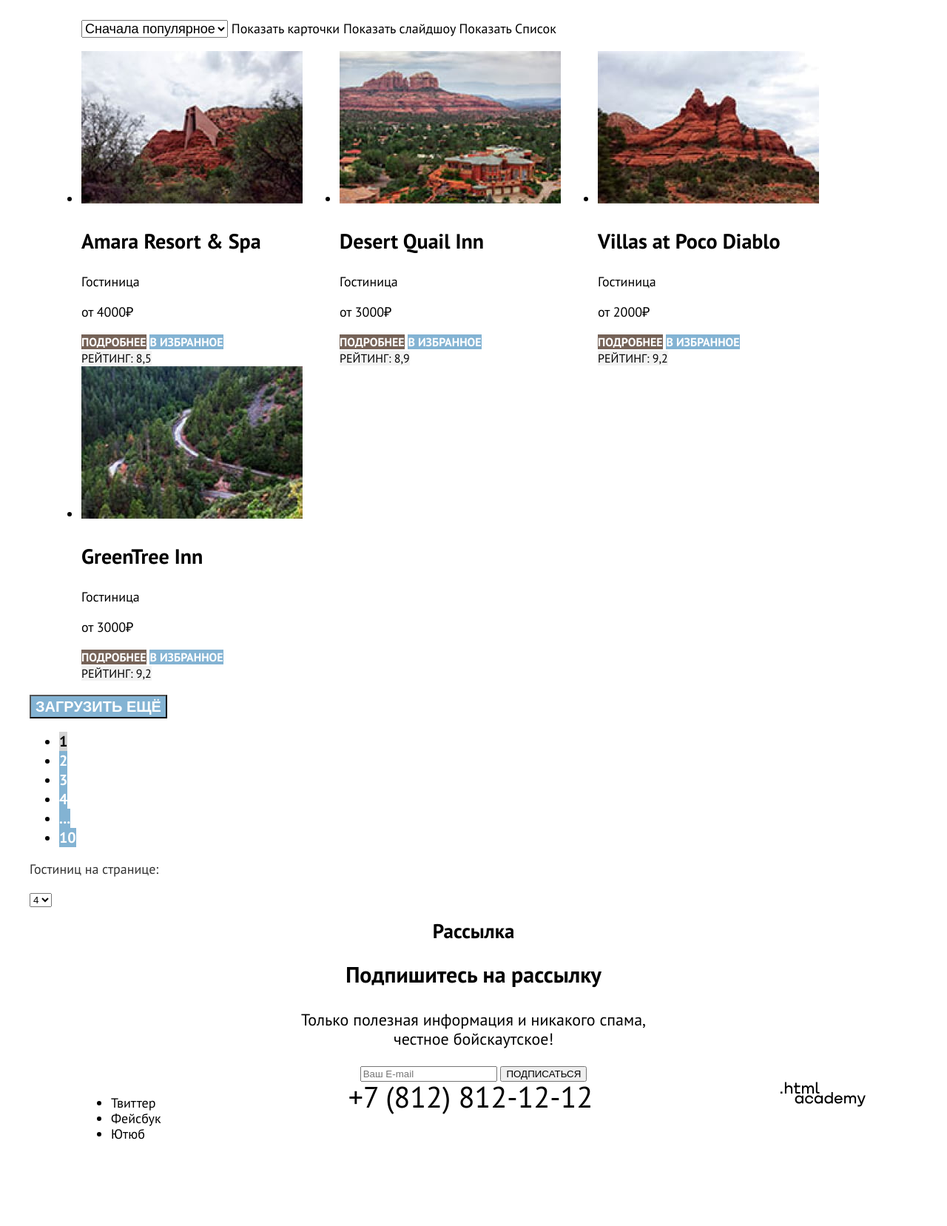
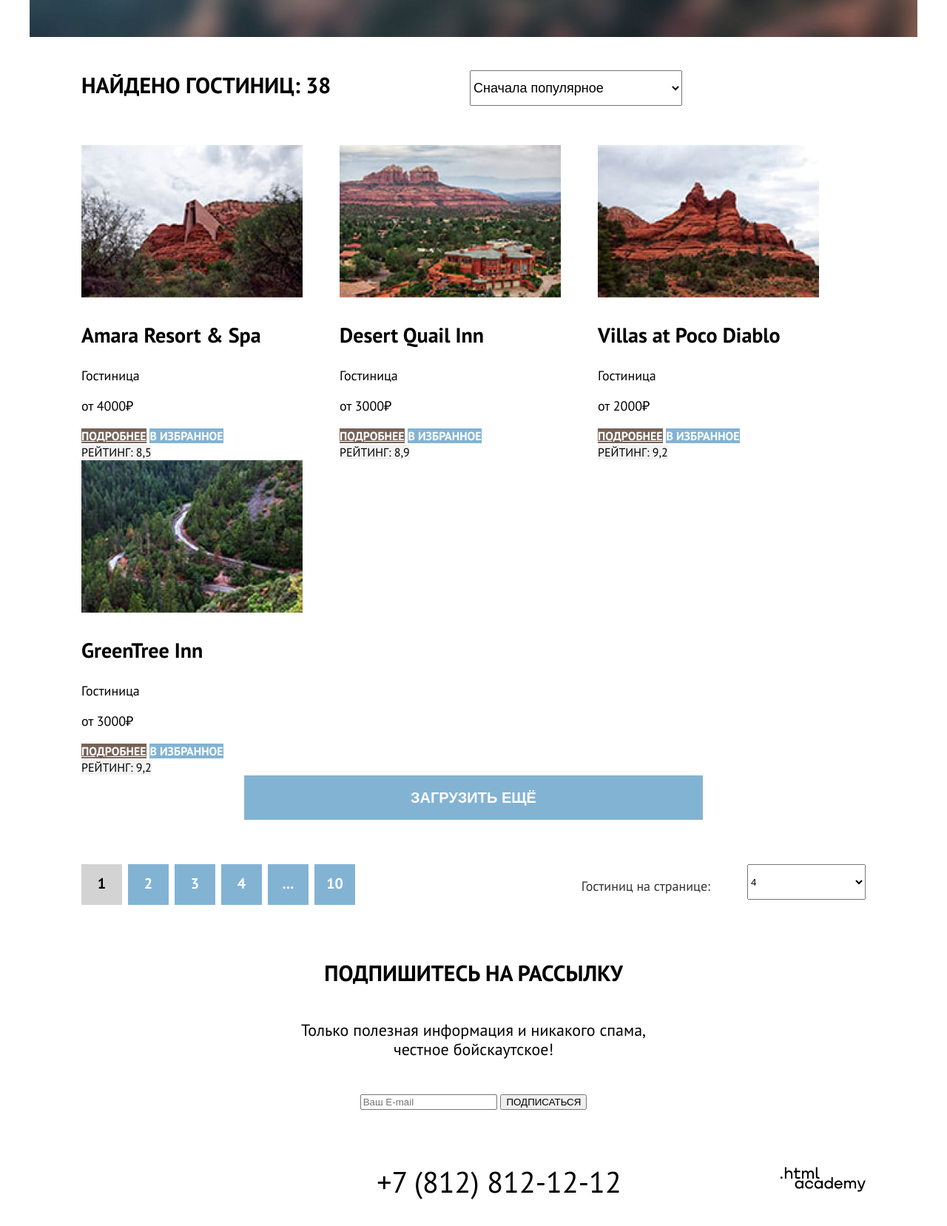
Before and after one commit to htmlacademy-htmlcss/1450983-sedona-33, a plain HTML site: page catalog.html in a window 1280 px wide. Shown: the part 432-2089 px from the top of the page at 74% size. Before the commit the page ends 1993 px from the top, so only its background shows below. Drawn offline with Linux system fonts and the light colour scheme.

Commit message:
Микросетки на флексах для всех страниц

```diff
--- a/catalog.html
+++ b/catalog.html
@@ -42,9 +42,7 @@
             </a>
           </li>
           <li class="navigation-item">
-            <a href="#" class="navigation-link">
-              <span class="visually-hidden"> Хочу сюда </span>
-            </a>
+            <a href="#" class="navigation-link">Хочу сюда</a>
           </li>
         </ul>
       </nav>
@@ -64,7 +62,7 @@
             </ul>
           </header>
           <section class="catalog-filter">
-            <h2 class="visually-hidden" hidden>Список с фильтрами</h2>
+            <h2 class="visually-hidden">Список с фильтрами</h2>
             <form
               class="catalog-filter"
               action="https://echo.htmlacademy.ru/"
@@ -146,10 +144,13 @@
         </div>
         <section class="sorting">
           <div class="sorting-container">
-            <h2 class="visually-hidden" hidden>Сортировка</h2>
+            <div class="sorting-head">
+              <h2 class="visually-hidden">Сортировка</h2>
               <p class="sorting-name">
                 Найдено гостиниц: <span class="sorting-name">38</span>
               </p>
+            </div>
+            <div class="sorting-select">
               <select class="select-control" aria-label="Сортировка">
                 <option value="popular">Сначала популярное</option>
                 <option value="cheap">Сначала дешёвое</option>
@@ -164,6 +165,7 @@
               <a class="button" href="#">
                 <span class="visually-hidden">Показать Список</span>
               </a>
+            </div>
           </div>
           <ul class="hotel-list">
             <li class="hotel-card">
@@ -242,6 +244,7 @@
           <button class="pagination-show-more" type="button">
             Загрузить ещё
           </button>
+          <div class="pagination-container">
             <ul class="pagination">
               <li class="pagination-item">
                 <a class="pagination-link pagination-current">1</a>
@@ -262,6 +265,7 @@
                 <a class="pagination-link" href="#">10</a>
               </li>
             </ul>
+
             <p class="number">Гостиниц на странице:</p>
             <select class="select-number" aria-label="Количество">
               <option value="four">4</option>
@@ -269,11 +273,12 @@
               <option value="two">2</option>
               <option value="one">1</option>
             </select>
+          </div>
         </section>
-        <section class="email-form2">
+        <section class="email-form-two">
           <h2 class="visually-hidden">Рассылка</h2>
-          <p class="email-name2">Подпишитесь на рассылку</p>
-          <p class="email-text2">
+          <p class="email-name-two">Подпишитесь на рассылку</p>
+          <p class="email-text-two">
             Только полезная информация и никакого спама, <br />
             честное бойскаутское!
           </p>
@@ -291,6 +296,7 @@
               required
             />
             <button class="button newsletter-button" type="submit">
+              ПОДПИСАТЬСЯ
               <span class="visually-hidden">ПОДПИСАТЬСЯ</span>
             </button>
           </form>
@@ -300,7 +306,7 @@
     <footer class="page-footer">
       <div class="page-footer-container">
         <section class="footer-social">
-          <h2 class="visually-hidden" hidden>Давайте дружить</h2>
+          <h2 class="visually-hidden">Давайте дружить</h2>
           <ul class="footer-social-list">
             <li class="footer-social-item">
               <a class="button" href="https://twitter.com/htmlacademy_ru">
@@ -320,7 +326,7 @@
           </ul>
         </section>
         <section>
-          <h2 class="visually-hidden" hidden>Телефон</h2>
+          <h2 class="visually-hidden">Телефон</h2>
           <address class="footer-tel">
             <a class="footer-contacts-address-phone" href="tel:+78128121212"
               >+7 (812) 812-12-12</a
@@ -328,7 +334,7 @@
           </address>
         </section>
         <section class="footer-img">
-          <h2 class="visually-hidden" hidden>HTML-ACADEMY</h2>
+          <h2 class="visually-hidden">HTML-ACADEMY</h2>
           <img
             class="footer-logo"
             src="images/html-academy.svg"
--- a/styles/styles.css
+++ b/styles/styles.css
@@ -30,6 +30,17 @@ body {
   color: black;
 }
 
+.visually-hidden {
+  position: absolute;
+  width: 1px;
+  height: 1px;
+  margin: -1px;
+  padding: 0;
+  border: 0;
+  clip: rect(0 0 0 0);
+  overflow: hidden;
+}
+
 /* Header */
 
 .header-page {
@@ -37,7 +48,6 @@ body {
   background-color: #ffffff;
 }
 .page-logo {
-  margin-right: 30pxpx;
   width: 139px;
 }
 .navigation {
@@ -46,15 +56,22 @@ body {
   margin: 0 auto;
 }
 .navigation-list {
+  display: flex;
+  flex-wrap: wrap;
   margin: 0;
   padding: 0;
-  width: 345px;
+  list-style-type: none;
 }
 .navigation-user {
-  max-width: 264px;
   margin-left: auto;
 }
+.navigation-user .navigation-link {
+  min-width: 16px;
+  min-height: 22px;
+}
 .navigation-link {
+  display: block;
+  padding: 20px 34px;
   font-size: 20px;
   line-height: 26px;
   font-weight: 700;
@@ -82,22 +99,32 @@ body {
   background-size: 100% auto;
 }
 .logo {
+  padding-top: 50px;
+  padding-bottom: 82px;
   display: block;
   margin: 0 auto;
 }
 .sedona-title {
+  display: block;
+  padding-top: 60px;
   margin: 0;
   font-weight: bold;
   font-size: 30px;
   line-height: 36px;
   text-align: center;
+  text-transform: uppercase;
 }
 .sedona-text {
+  display: block;
+  padding-top: 30px;
   margin: 0;
   font-weight: 400;
   font-size: 22px;
   line-height: 36px;
   text-align: center;
+}
+.sedona-cause {
+  height: 282px;
 }
 .advantages-container {
   display: flex;
@@ -107,6 +134,11 @@ body {
   background-color: #83b3d3;
   text-align: center;
   width: 400px;
+}
+.advantages-title {
+  padding-top: 98px;
+  margin: 0;
+  text-transform: uppercase;
 }
 .advantages-image {
   width: 800px;
@@ -119,8 +151,10 @@ body {
 .advices-list {
   margin: 0;
   padding: 0;
+  height: 384px;
   display: flex;
   justify-content: space-between;
+  list-style-type: none;
 }
 .advices-item {
   width: 400px;
@@ -134,11 +168,15 @@ body {
   background: rgba(131, 179, 211, 0.12);
   text-align: center;
   width: 400px;
+  height: 384px;
 }
 
 .attraction-title {
+  margin: 0;
+  padding-top: 98px;
   font-size: 24px;
   line-height: 28px;
+  text-transform: uppercase;
 }
 .advantages-title {
   color: #ffffff;
@@ -153,6 +191,7 @@ body {
 .advices-house {
   background: rgba(131, 179, 211, 0.12);
   text-align: center;
+  padding-top: 98px;
 }
 .advices-name {
   font-size: 24px;
@@ -160,16 +199,20 @@ body {
 }
 .advices-food {
   text-align: center;
+  padding-top: 98px;
 }
 .advices-present {
   background: rgba(131, 179, 211, 0.12);
   text-align: center;
+  padding-top: 98px;
 }
 .quest {
   text-align: center;
+  height: 417px;
 }
 .quest-title {
   margin: 0;
+  padding-top: 90px;
   font-size: 30px;
   line-height: 36px;
   font-weight: 700;
@@ -178,50 +221,72 @@ body {
 .quest-text {
   font-size: 22px;
   line-height: 26px;
+  margin: 0;
+  padding: 30px 0 50px 0;
+}
+.button-hotel {
+  background-color: #756257;
+  color: #ffffff;
+  width: 575px;
+  font-size: 20px;
+  line-height: 36px;
 }
 .email-form {
+  height: 400px;
   background-image: url(../images/background-2.jpg);
   background-repeat: no-repeat;
   background-size: 100% auto;
   text-align: center;
 }
 .email-title {
+  padding-top: 95px;
+  margin: 0;
   color: #ffffff;
   font-weight: 700;
   font-size: 30px;
   line-height: 36px;
+  text-transform: uppercase;
 }
 .email-text {
+  margin: 0;
+  padding-top: 30px;
+  padding-bottom: 46px;
   color: #ffffff;
   font-weight: 400;
   font-size: 22px;
   line-height: 26px;
 }
-.button-hotel {
-  background-color: #756257;
-  color: #ffffff;
-  font-size: 20px;
-  line-height: 36px;
-}
+
+/* Footer */
+
 .page-footer {
   color: black;
   background-color: #fff;
 }
-.button {
-  text-decoration: none;
-  color: black;
-}
-
-/* Footer */
-
 .page-footer-container {
   display: flex;
+  height: 120px;
   width: 1060px;
   justify-content: space-between;
   margin: 0 auto;
 }
-.footer-social {
-  width: 107px;
+
+.footer-social-item {
+  width: 56px;
+  height: 44px;
+  margin-top: 40px;
+  margin-right: 8px;
+  margin-bottom: 8px;
+}
+.footer-social-item:nth-child(3n) {
+  margin-right: 0;
+}
+.footer-social-list {
+  display: flex;
+  flex-wrap: wrap;
+  margin: 0;
+  padding: 0;
+  list-style-type: none;
 }
 .footer-contacts-address-phone {
   color: black;
@@ -232,8 +297,12 @@ body {
   text-decoration: none;
 }
 .footer-tel {
+  padding-top: 40px;
   text-align: center;
   width: 720px;
+}
+.footer-logo {
+  padding-top: 40px;
 }
 
 /*Catalog*/
@@ -243,12 +312,15 @@ body {
   background-color: #ffffff;
 }
 .inner-container {
+  height: 408px;
   background-image: url(../images/background-3.jpg);
   background-repeat: no-repeat;
   background-size: 100% auto;
 }
 .inner-header-title {
-  margin: 0 70px;
+  margin: 0;
+  padding-top: 35px;
+  padding-left: 70px;
   color: #ffffff;
   font-weight: 700;
   font-size: 60px;
@@ -268,9 +340,26 @@ body {
   color: #ffffff;
   display: flex;
 }
+.sorting-container {
+  display: flex;
+  justify-content: space-between;
+  margin-top: 45px;
+  margin-bottom: 53px;
+}
+.sorting-select {
+  display: flex;
+}
+.sorting-select .button {
+  width: 48px;
+  height: 48px;
+  margin-right: 8px;
+}
 .catalog-filter {
   display: flex;
   margin-left: 20px;
+}
+.catalog-filter-list {
+  list-style-type: none;
 }
 .catalog-filter-title {
   font-size: 20px;
@@ -290,22 +379,30 @@ body {
   font-weight: 700;
   background-color: #83b3d3;
 }
-.sorting-container {
-  margin-left: 70px;
+.sorting {
+  width: 1060px;
+  margin: 0 auto;
 }
 .sorting-name {
+  margin: 0;
   font-weight: bold;
   font-size: 30px;
   line-height: 39px;
+  text-transform: uppercase;
 }
 .select-control {
+  width: 287px;
+  height: 48px;
   font-size: 18px;
   line-height: 23px;
+  margin-right: 80px;
 }
 .hotel-list {
-  padding: 0 70px;
+  margin: 0;
+  padding: 0;
   display: flex;
   flex-wrap: wrap;
+  list-style-type: none;
 }
 .hotel-card {
   margin-right: 50px;
@@ -348,15 +445,39 @@ body {
   line-height: 21px;
   text-transform: uppercase;
 }
+.pagination-container {
+  display: flex;
+  justify-content: space-between;
+  margin-top: 60px;
+  margin-bottom: 70px;
+}
+.pagination {
+  display: flex;
+  list-style-type: none;
+  margin: 0;
+  padding: 0;
+}
 .pagination-show-more {
+  display: block;
+  margin: 0 auto;
+  width: 620px;
+  padding-top: 17px;
+  padding-bottom: 17px;
   text-transform: uppercase;
   color: #ffffff;
+  border: none;
   background-color: #83b3d3;
   font-weight: bold;
   font-size: 20px;
   line-height: 26px;
 }
 .pagination-link {
+  display: block;
+  width: 55px;
+  height: 55px;
+  text-align: center;
+  padding-top: 13px;
+  box-sizing: border-box;
   text-decoration: none;
   color: #ffffff;
   background: #83b3d3;
@@ -364,24 +485,39 @@ body {
   font-size: 20px;
   line-height: 26px;
 }
+.pagination-item:not(:last-child) {
+  margin-right: 8px;
+}
 .pagination-current {
   color: black;
   background: lightgrey;
 }
 .number {
+  margin-left: auto;
   font-size: 18px;
   line-height: 23px;
   color: #333333;
 }
-.email-form2 {
+.select-number {
+  margin-left: 50px;
+  height: 48px;
+  width: 160px;
+}
+.email-form-two {
+  height: 240px;
   text-align: center;
 }
-.email-name2 {
+.email-name-two {
+  margin: 0;
+  padding-bottom: 46px;
+  text-transform: uppercase;
   font-weight: bold;
   font-size: 30px;
   line-height: 36px;
 }
-.email-text2 {
+.email-text-two {
+  margin: 0;
+  padding-bottom: 46px;
   font-size: 22px;
   line-height: 26px;
 }
```
Also changed, not shown: index.html (+6 -3 lines). Lines whose indentation alone changed are shown as unchanged.
